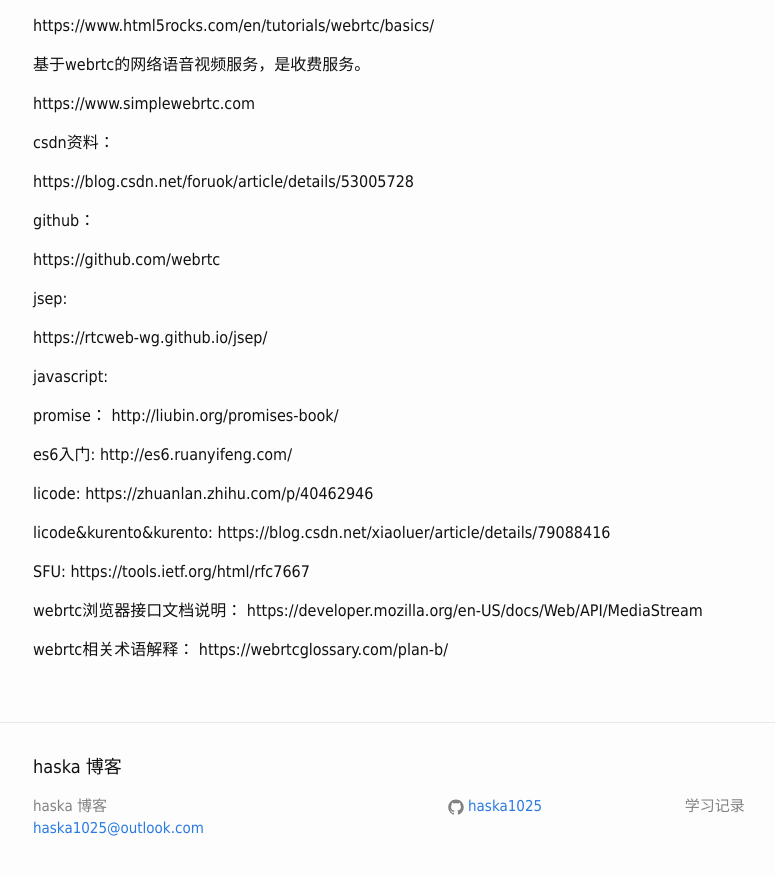
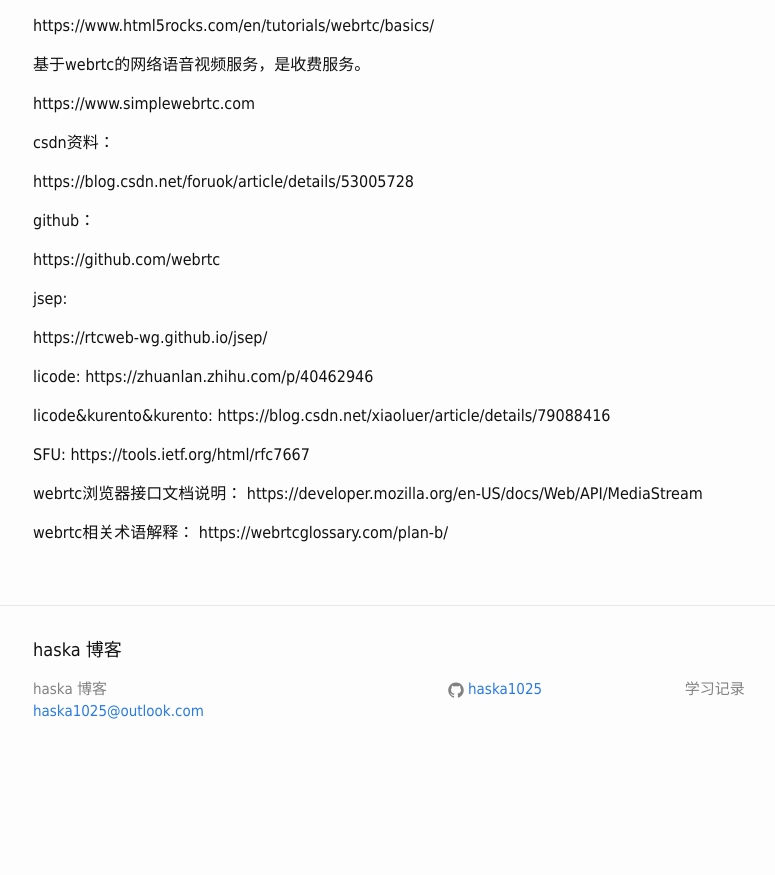
Before and after one commit to haska1025/haska1025.github.io, a Jekyll site: the page built from _posts/2019-01-14-webrtc.md, in a window 1280 px wide and 900 px high, scrolled down 2714 px. Shown: the top 875 px of the window, without its empty margins (22-797 px from the left). Built offline with Jekyll 4.4.1, drawn with Linux system fonts in a browser that asks for light colours; after the commit the page ends 3497 px from its top, so only the background shows below that.

Commit message:
Update 2019-01-14-webrtc.md

```diff
--- a/_posts/2019-01-14-webrtc.md
+++ b/_posts/2019-01-14-webrtc.md
@@ -121,13 +121,7 @@ jsep:
 
 https://rtcweb-wg.github.io/jsep/
 
-javascript:
 
-promise：
-http://liubin.org/promises-book/
-
-es6入门:
-http://es6.ruanyifeng.com/
 
 licode:
 https://zhuanlan.zhihu.com/p/40462946
```
